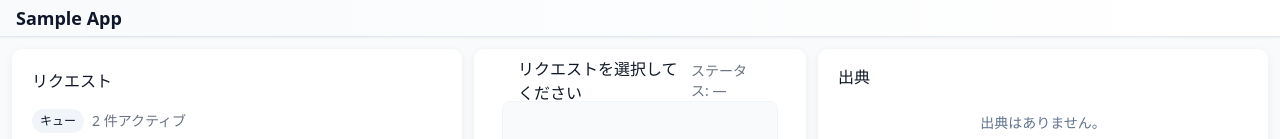
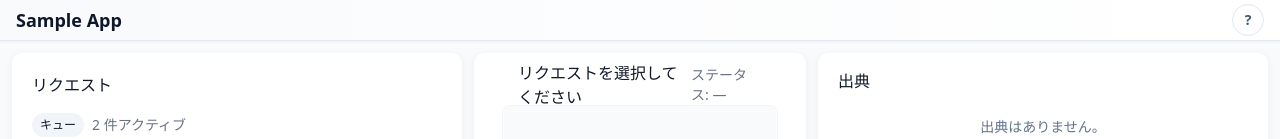
Before and after one commit to ist-h-i/angular_sample_v20, an Angular app: page / in a window 1280 px wide. Shown: the top 139 px of the page. Built offline with nearby package versions, Linux system fonts and the light colour scheme.

Commit message:
add trigger button

```diff
--- a/src/app/app.html
+++ b/src/app/app.html
@@ -1,5 +1,5 @@
 <div class="min-h-screen flex flex-col">
-  <app-top-bar [title]="'Sample App'"></app-top-bar>
+  <app-top-bar [title]="'Sample App'" (aiInfoClicked)="handleAiWarningIconClicked()"></app-top-bar>
   <main class="flex-1 min-h-0">
     <router-outlet />
   </main>
--- a/src/app/app.ts
+++ b/src/app/app.ts
@@ -25,4 +25,8 @@ export class App implements OnInit {
   protected handleAiWarningClosed(): void {
     this.showAiWarning.set(false);
   }
+
+  protected handleAiWarningIconClicked(): void {
+    this.showAiWarning.set(true);
+  }
 }
--- a/src/app/shared/components/top-bar/top-bar.html
+++ b/src/app/shared/components/top-bar/top-bar.html
@@ -28,6 +28,15 @@
     </div>
 
     <div class="flex items-center gap-2">
+      <button
+        type="button"
+        class="h-8 w-8 rounded-full border border-slate-200 bg-white text-sm font-semibold text-slate-600 transition hover:bg-slate-100 focus-visible:outline focus-visible:outline-2 focus-visible:outline-offset-2 focus-visible:outline-sky-500"
+        aria-label="AI注意文言を表示"
+        title="AI通知"
+        (click)="requestAiInfo()"
+      >
+        ?
+      </button>
       <ng-content></ng-content>
     </div>
   </div>
--- a/src/app/shared/components/top-bar/top-bar.ts
+++ b/src/app/shared/components/top-bar/top-bar.ts
@@ -1,4 +1,4 @@
-import { Component, Input, ViewChild, ElementRef, AfterViewInit, HostListener } from '@angular/core';
+import { Component, EventEmitter, HostListener, Input, Output, ViewChild, ElementRef, AfterViewInit } from '@angular/core';
 
 @Component({
   selector: 'app-top-bar',
@@ -15,6 +15,8 @@ export class TopBar implements AfterViewInit {
 
   @Input() subtitle?: string;
   @Input() logoSrc?: string;
+
+  @Output() aiInfoClicked = new EventEmitter<void>();
 
   @ViewChild('topbar', { static: true })
   private topbarEl?: ElementRef<HTMLElement>;
@@ -50,4 +52,8 @@ export class TopBar implements AfterViewInit {
     // Recalculate after logo/fonts load which can change height
     this.updateTopbarHeightVar();
   }
+
+  requestAiInfo(): void {
+    this.aiInfoClicked.emit();
+  }
 }
```
